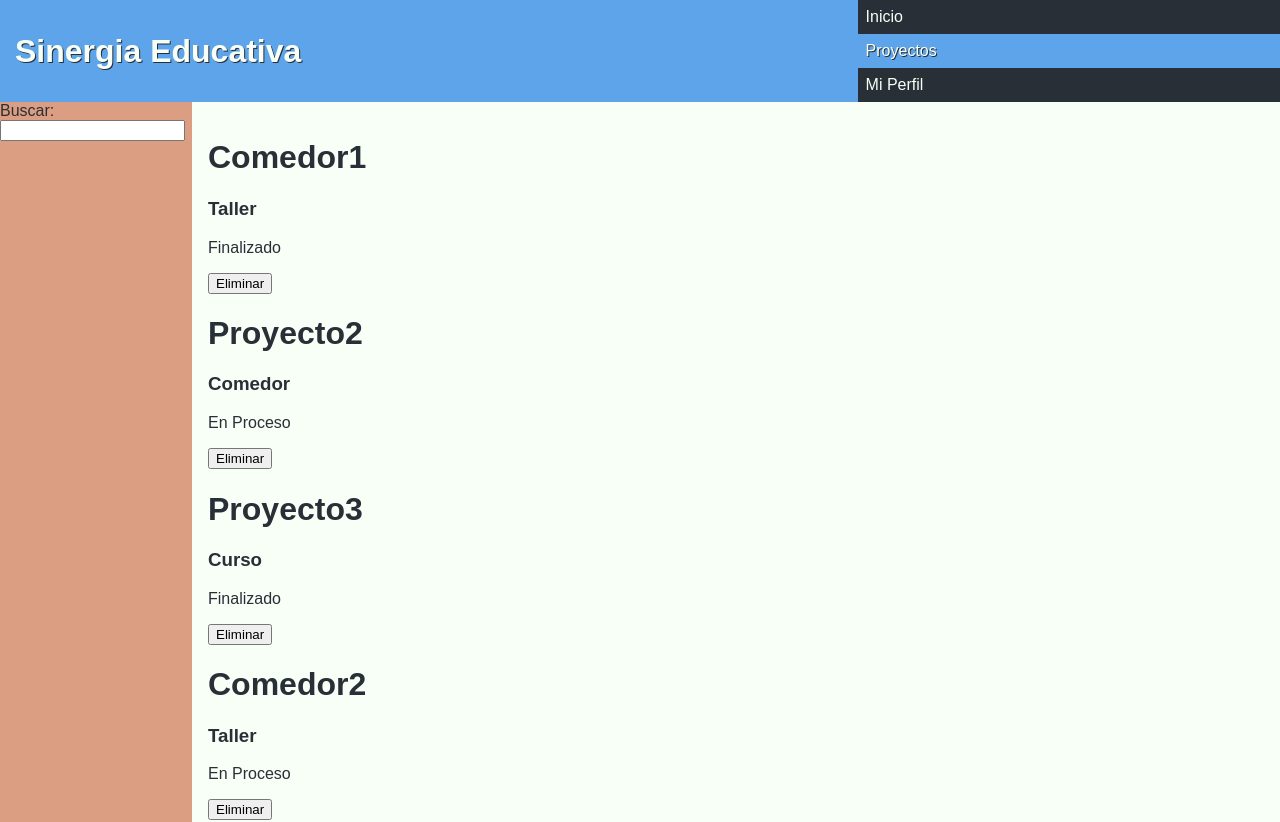
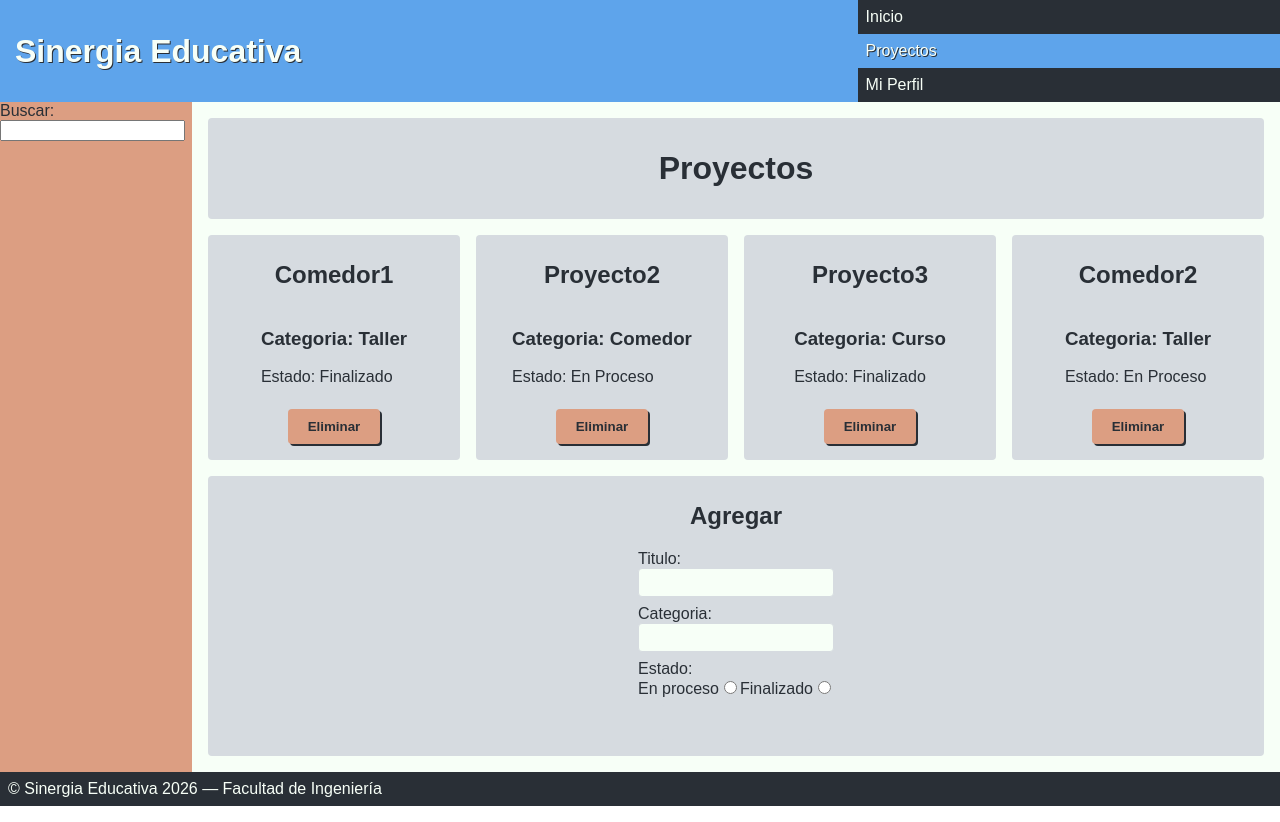
Before and after one commit to Dionicio-Rodrigo/pv_tp3_grupo2, a React (Vite) app: page / in a window 1280 px wide. Shown: the top 822 px of the page. Built offline with nearby package versions, Linux system fonts and the light colour scheme.

Commit message:
Añado estilos para la pagina

```diff
--- a/src/App.jsx
+++ b/src/App.jsx
@@ -34,8 +34,11 @@ function App() {
         <Bandeja funcion={buscar}>Buscar:</Bandeja>
       </aside>
       <main>
-        <ListaProyectos lista={copiaProyectos} funcion={eliminar} />
-        <Agregar funcion={agregar} />
+        <h1>Proyectos</h1>
+        <section className="contenedor">
+          <ListaProyectos lista={copiaProyectos} funcion={eliminar} />
+          <Agregar funcion={agregar} />
+        </section>
       </main>
       <Footer />
     </>
--- a/src/components/Agregar.jsx
+++ b/src/components/Agregar.jsx
@@ -44,13 +44,13 @@ export const Agregar = ({ funcion, objeto }) => {
         }}
       >
         <Bandeja funcion={setTitulo} state={titulo}>
-          Titulo:
+          Titulo: <br />
         </Bandeja>
         <Bandeja funcion={setCategoria} state={categoria}>
-          Categoria:
+          Categoria: <br />
         </Bandeja>
         <div id="Estados">
-          Estado:
+          Estado: <br />
           <label>
             En proceso
             <input
--- a/src/components/Bandeja.jsx
+++ b/src/components/Bandeja.jsx
@@ -5,7 +5,7 @@ export const Bandeja = ({ children, funcion, state }) => {
     funcion(entrada.target.value);
   };
   return (
-    <label className="Buscador">
+    <label className="Bandeja">
       {children}
       <input type="text" value={state} onChange={handleFuncion} />
     </label>
--- a/src/components/ListaProyectos.jsx
+++ b/src/components/ListaProyectos.jsx
@@ -4,12 +4,17 @@ export const ListaProyectos = ({ lista, funcion }) => {
   };
 
   return (
-    <div className="contenedor">
+    <section className="contenedor-cartas">
       {lista.map((proyecto) => (
-        <div key={proyecto.id} id={`carta-${proyecto.id}`} className="card">
-          <h1>{proyecto.titulo}</h1>
-          <h3>{proyecto.categoria}</h3>
-          <p>{proyecto.finalizado == true ? "Finalizado" : "En Proceso"}</p>
+        <div key={proyecto.id} id={`carta-${proyecto.id}`} className="carta">
+          <h2>{proyecto.titulo}</h2>
+          <article>
+            <h3> Categoria: {proyecto.categoria}</h3>
+            <p>
+              Estado:{" "}
+              {proyecto.finalizado == true ? "Finalizado" : "En Proceso"}
+            </p>
+          </article>
           <button
             id="btnEliminar"
             onClick={() => {
@@ -20,6 +25,6 @@ export const ListaProyectos = ({ lista, funcion }) => {
           </button>
         </div>
       ))}
-    </div>
+    </section>
   );
 };
--- a/src/css/App.css
+++ b/src/css/App.css
@@ -91,3 +91,90 @@ aside {
   flex-direction: column;
   gap: 0.5em;
 }
+main {
+  display: flex;
+  flex-direction: column;
+  gap: 1em;
+}
+
+main > h1 {
+  margin: 0;
+  padding: 1em;
+  display: flex;
+  justify-content: center;
+  background-color: var(--Gris);
+  border-radius: 4px;
+}
+h2 {
+  margin-top: 10px;
+  justify-self: center;
+}
+.contenedor {
+  display: flex;
+  justify-content: center;
+  flex-direction: column;
+  gap: 1em;
+}
+
+.carta,
+.cartaAgregar {
+  border-radius: 4px;
+  background-color: var(--Gris);
+  padding: 1em;
+  display: flex;
+  flex-direction: column;
+  align-items: center;
+}
+
+.contenedor-cartas {
+  display: grid;
+  grid-template-columns: repeat(auto-fit, minmax(200px, 1fr));
+  gap: 1em;
+}
+
+.cartaAgregar {
+  padding: 1em;
+}
+.cartaAgregar > form {
+  display: flex;
+  flex-direction: column;
+  gap: 0.5em;
+}
+form > .Bandeja > input {
+  width: 100%;
+  padding: 6px;
+  border: 1.5px solid var(--Gris);
+  background-color: var(--Blanco);
+  border-radius: 4px;
+  box-sizing: border-box;
+  color: var(--Negro);
+  font-family: Arial, Helvetica, sans-serif;
+}
+
+button {
+  margin-top: 0.5em;
+  padding: 10px 20px;
+  background-color: var(--base-filtros);
+  border: none;
+  color: var(--Negro);
+  cursor: pointer;
+  box-shadow: 2px 2px var(--Negro);
+  border-radius: 4px;
+  font-weight: bold;
+}
+
+button:hover {
+  background-color: var(--luz-filtros);
+}
+
+button:active {
+  box-shadow: 2px 2px var(--Negro) inset;
+}
+
+button:disabled {
+  cursor: default;
+  background-color: var(--Gris);
+  color: rgba(0, 255, 255, 0);
+  box-shadow: none;
+  border: none;
+}
--- a/src/services/proyectoServices.js
+++ b/src/services/proyectoServices.js
@@ -14,7 +14,6 @@ const proyectoService = (() => {
     //Creamos un id para el nuevo proyecto
     nuevo.id = proyectos.length + 1;
     proyectos = [...proyectos, nuevo];
-    console.log(nuevo);
   };
 
   const borrarProyecto = (id) => {
```
